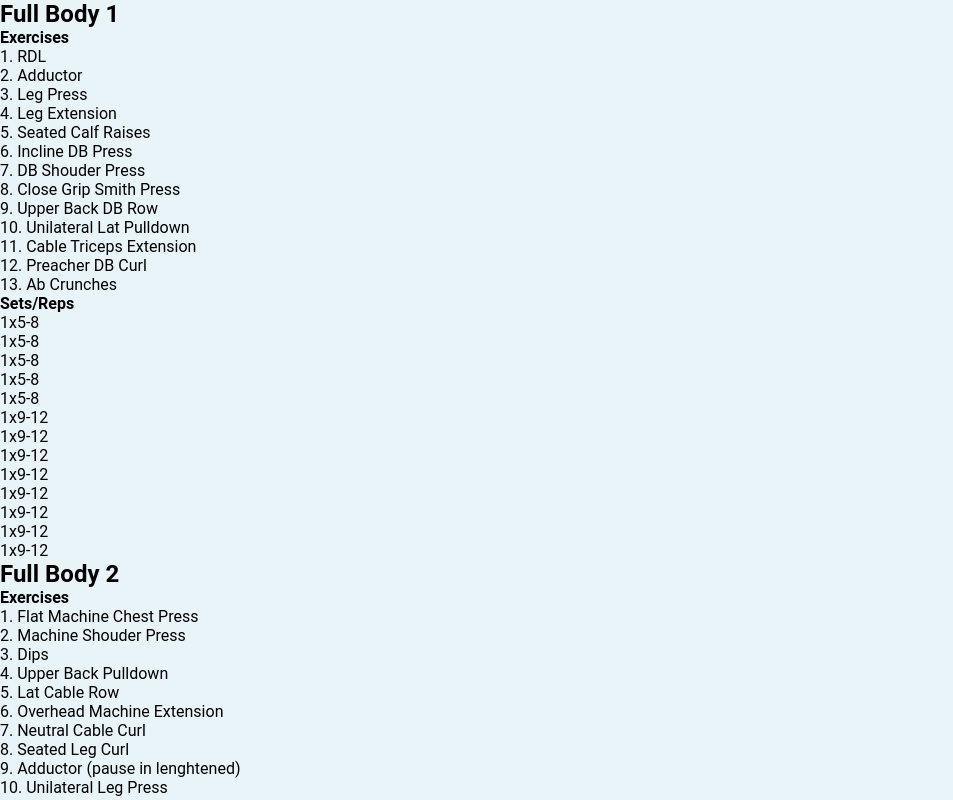
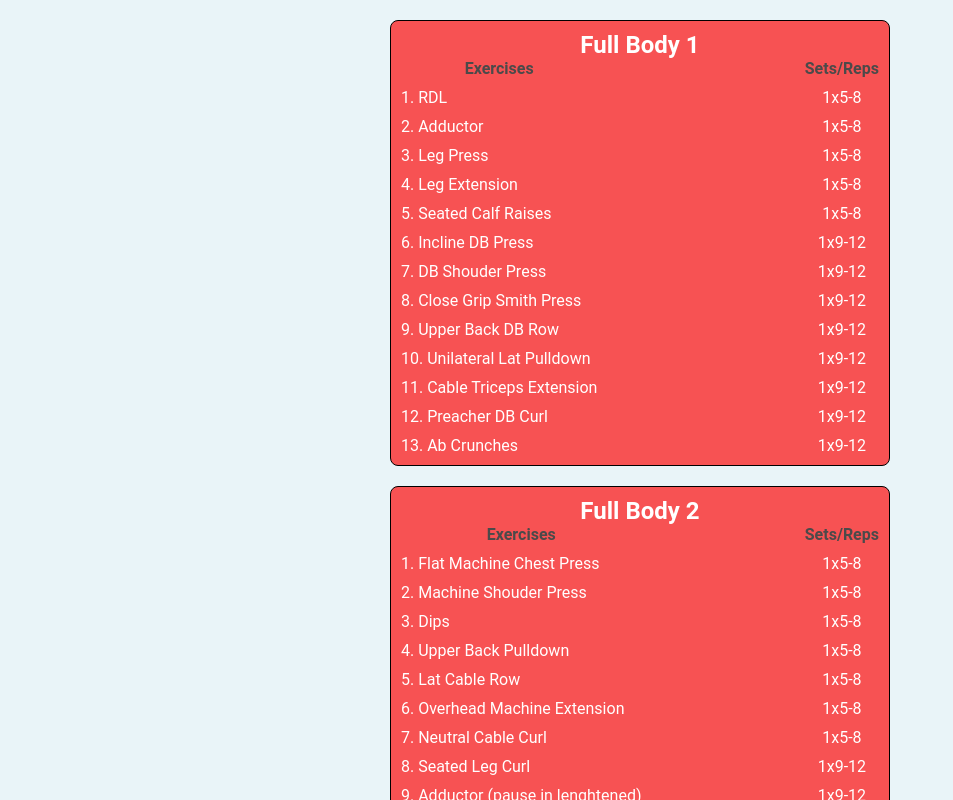
Before and after one commit to BorislavBenderov/fitness-app, a React (Create React App) app: page /fitness-programs/fullbody in a window 1280 px wide. Shown: the top 800 px of the page, without its empty margins (0-953 px from the left). Built offline with nearby package versions, Linux system fonts and the light colour scheme; no server answers.

Commit message:
Add FullBodyProgram component css

```diff
--- a/public/styles.css
+++ b/public/styles.css
@@ -211,3 +211,42 @@ input:focus {
     margin-bottom: 20px;
     color: white;
 }
+
+.program__structure {
+    width: 500px;
+    margin: auto;
+}
+
+.program__day {
+    background-color: rgba(255, 0, 0, 0.661);
+    color: white;
+    border: 1px solid black;
+    margin-top: 20px;
+    border-radius: 8px;
+    padding: 10px;
+}
+
+.program__day h1 {
+    text-align: center;
+    color: white;
+}
+
+.exercises__container {
+    display: flex;
+    justify-content: space-between;
+}
+
+.exercises h4,
+.sets__reps p {
+    text-align: center;
+}
+
+.exercises p,
+.sets__reps p {
+    margin-top: 10px;
+}
+
+.exercises h4,
+.sets__reps h4 {
+    color: rgb(75, 74, 74);
+}
```
